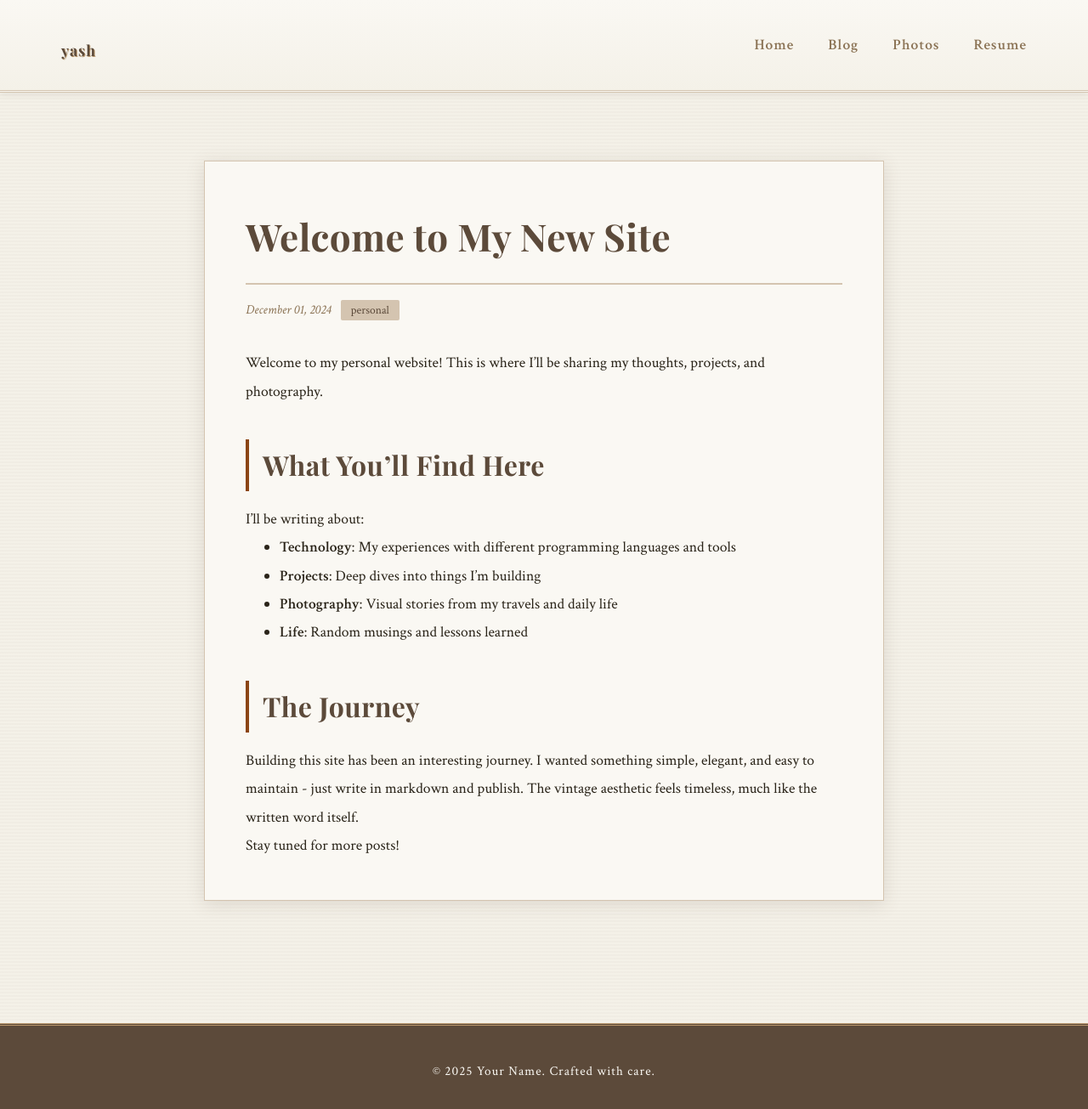
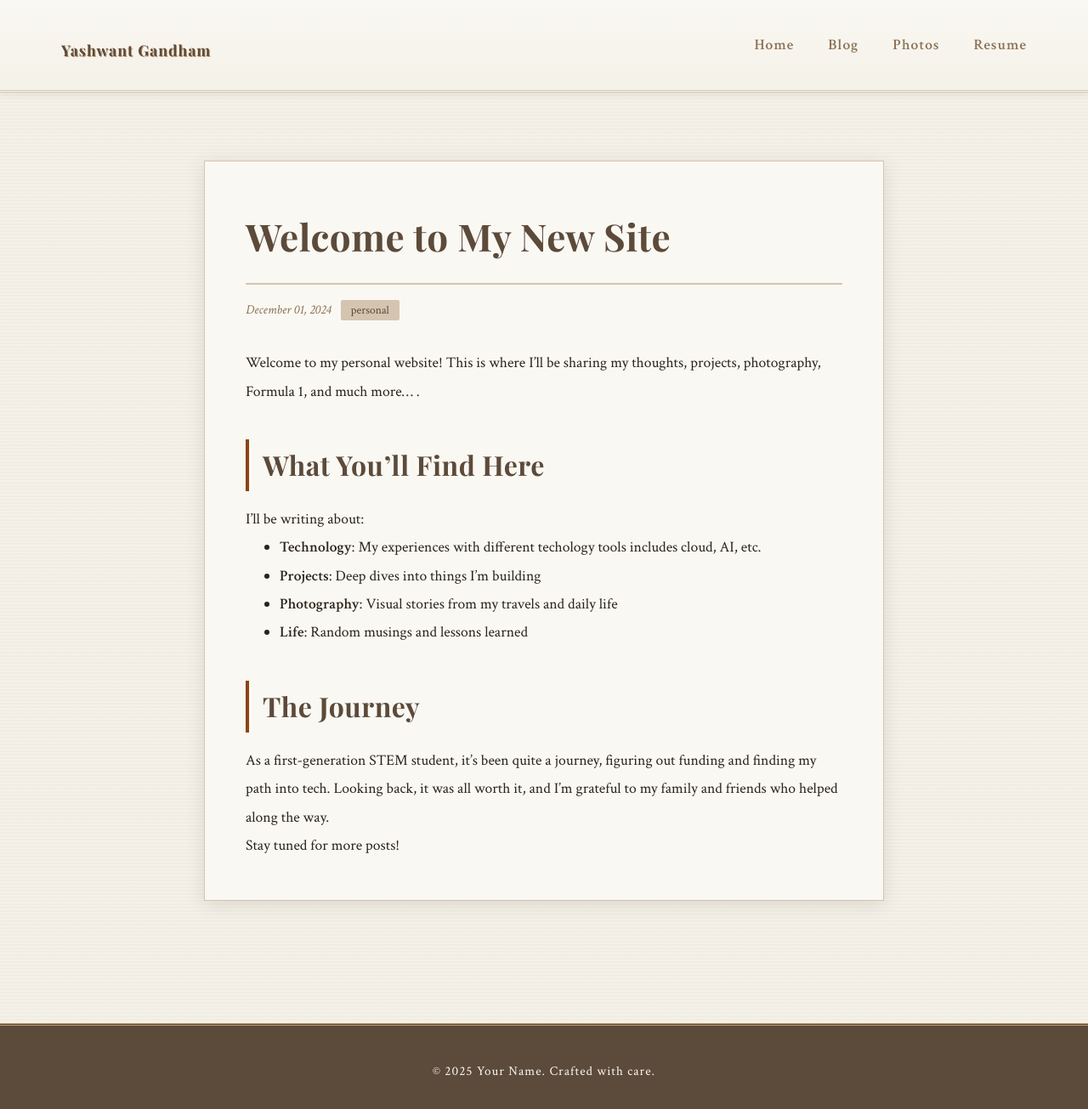
Before and after one commit to Yash-Yashwant/Yaga_personal_site, a Jekyll site: the page built from _posts/2024-12-01-welcome-to-my-site.md, in a window 1280 px wide and 1315 px high. Shown: the top 1305 px of the window at 85% size. Built offline with Jekyll 4.4.1, drawn with Linux system fonts in a browser that asks for light colours.

Commit message:
updated  welcome message

```diff
--- a/_config.yml
+++ b/_config.yml
@@ -1,6 +1,6 @@
 # Site settings
-title: yash
-description: Developer, Writer, Formula1
+title: Yashwant Gandham
+description: Developer, Writer, Formula 1
 baseurl: "/Yaga_personal_site" # your repo name
 url: "https://Yash-Yashwant.github.io" # your GitHub Pages URL
 author: Your Name
--- a/_posts/2024-12-01-welcome-to-my-site.md
+++ b/_posts/2024-12-01-welcome-to-my-site.md
@@ -5,19 +5,19 @@ date: 2024-12-01
 category: personal
 ---
 
-Welcome to my personal website! This is where I'll be sharing my thoughts, projects, and photography.
+Welcome to my personal website! This is where I'll be sharing my thoughts, projects, photography, Formula 1, and much more... .
 
 ## What You'll Find Here
 
 I'll be writing about:
 
-- **Technology**: My experiences with different programming languages and tools
+- **Technology**: My experiences with different techology tools includes cloud, AI, etc.
 - **Projects**: Deep dives into things I'm building
 - **Photography**: Visual stories from my travels and daily life
 - **Life**: Random musings and lessons learned
 
 ## The Journey
 
-Building this site has been an interesting journey. I wanted something simple, elegant, and easy to maintain - just write in markdown and publish. The vintage aesthetic feels timeless, much like the written word itself.
+As a first-generation STEM student, it’s been quite a journey, figuring out funding and finding my path into tech. Looking back, it was all worth it, and I’m grateful to my family and friends who helped along the way.
 
 Stay tuned for more posts!
```
